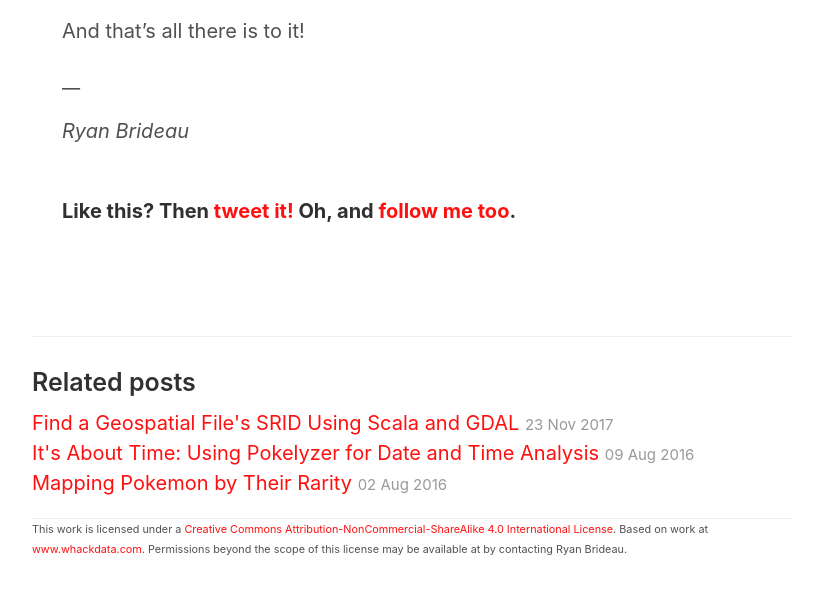
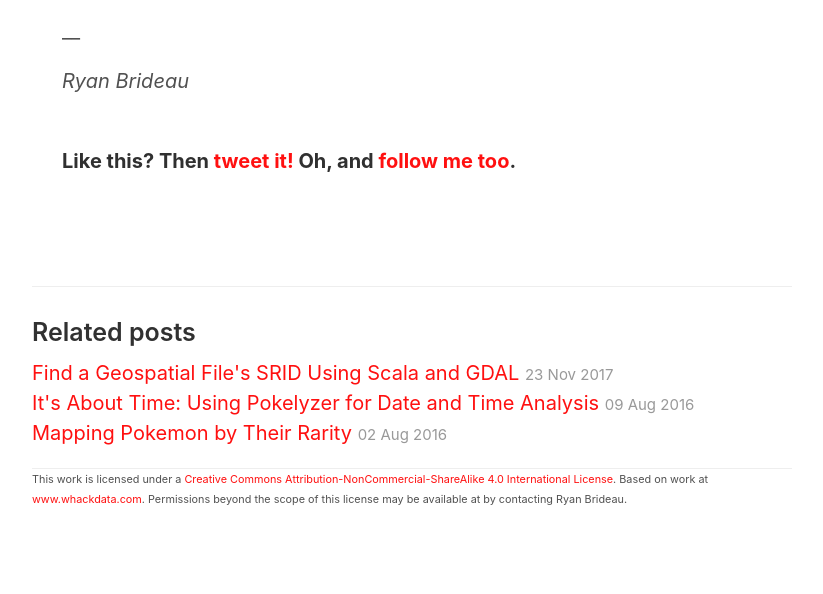
Before and after one commit to Brideau/whackdata, a Jekyll site: the page built from _posts/2017-11-25-using-ogr2ogr-scala-gdal.md, in a window 1280 px wide and 900 px high, scrolled down 3111 px, cut to the strip 302-896 px from the top of the window. Shown: the whole strip, without its empty margins (228-1051 px from the left). Built offline with Jekyll 4.4.1, drawn with Linux system fonts in a browser that asks for light colours; comment, search, counter and statistics services are not loaded; after the commit the page ends 3961 px from its top, so only the background shows below that.

Commit message:
Removed last line

```diff
--- a/_posts/2017-11-25-using-ogr2ogr-scala-gdal.md
+++ b/_posts/2017-11-25-using-ogr2ogr-scala-gdal.md
@@ -59,8 +59,6 @@ Some drivers, such as the [CSV Driver](http://www.gdal.org/drv_csv.html), take a
 
 {% gist Brideau/ea1c98c089208fa363e12b2f8ee55154 additionalparameter.scala %}
 
-And that's all there is to it!
-
 __
 
 _Ryan Brideau_
```
